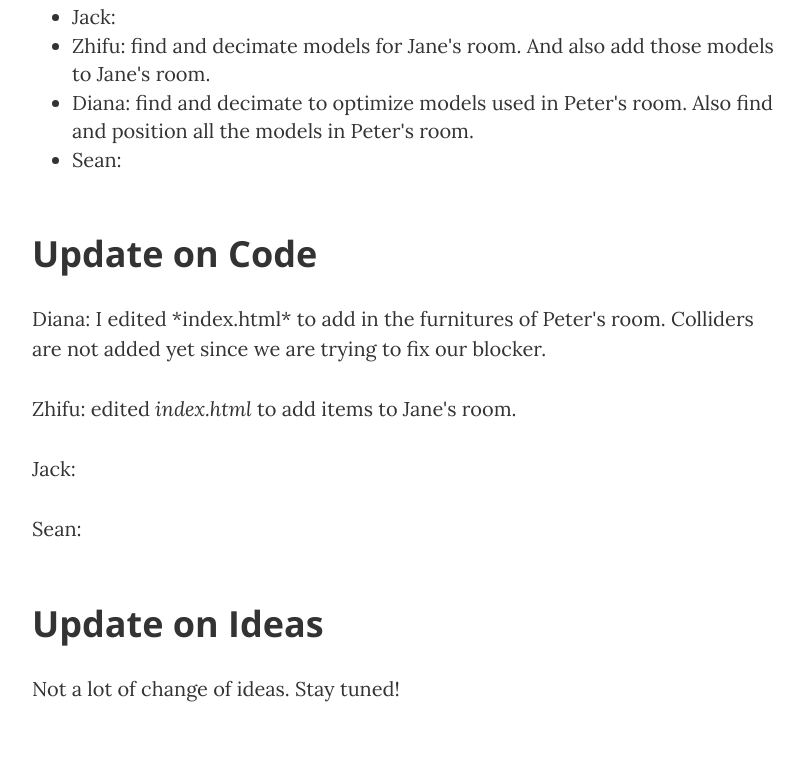
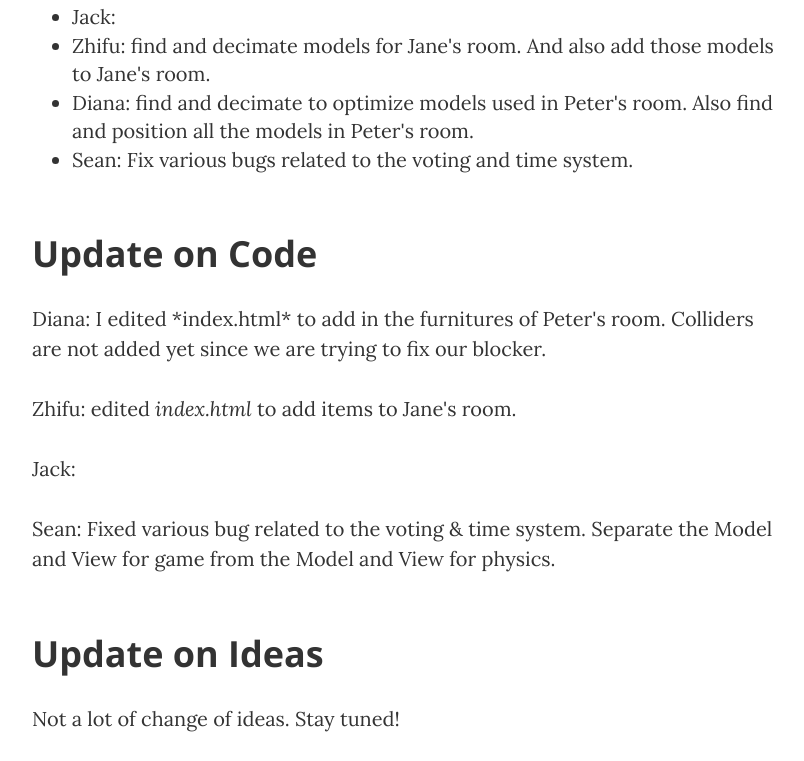
Before and after one commit to UWRealityLab/xrcapstone21sp-team2, a website: page docs/blog-w8.html in a window 1280 px wide. Shown: the part 692-1453 px from the top of the page, without its empty margins (233-1037 px from the left). Drawn offline with nearby package versions, Linux system fonts and the light colour scheme.

Commit message:
update blog

```diff
--- a/docs/blog-w8.html
+++ b/docs/blog-w8.html
@@ -99,7 +99,7 @@
                         <li>
                             Diana: find and decimate to optimize models used in Peter's room. Also find and position all the models in Peter's room.
                         </li>
-                        <li>Sean: </li>
+                        <li>Sean: Fix various bugs related to the voting and time system. </li>
                     </ul>
 
                     <h2 class="section-heading">Update on Code</h2>
@@ -112,7 +112,7 @@
                         Jack:
                     </p>
                     <p>
-                        Sean:
+                        Sean: Fixed various bug related to the voting & time system. Separate the Model and View for game from the Model and View for physics.
                     </p>
 
                     <h2 class="section-heading">Update on Ideas</h2>
@@ -133,7 +133,7 @@
                         <li>Jack:  </li>
                         <li>Zhifu: Add colliders to items as Diana is adding more models to different rooms in the next week.</li>
                         <li>Diana: Set up Sonia's room and Wendy's inn with static objects, outline interactive objects; hopefully making progress on the blocking issue. </li>
-                        <li>Sean: </li>
+                        <li>Sean: Try to put define-collider into mixin</li>
                     </ul>
 
                     <h2 class="section-heading">Blockers</h2>
```
